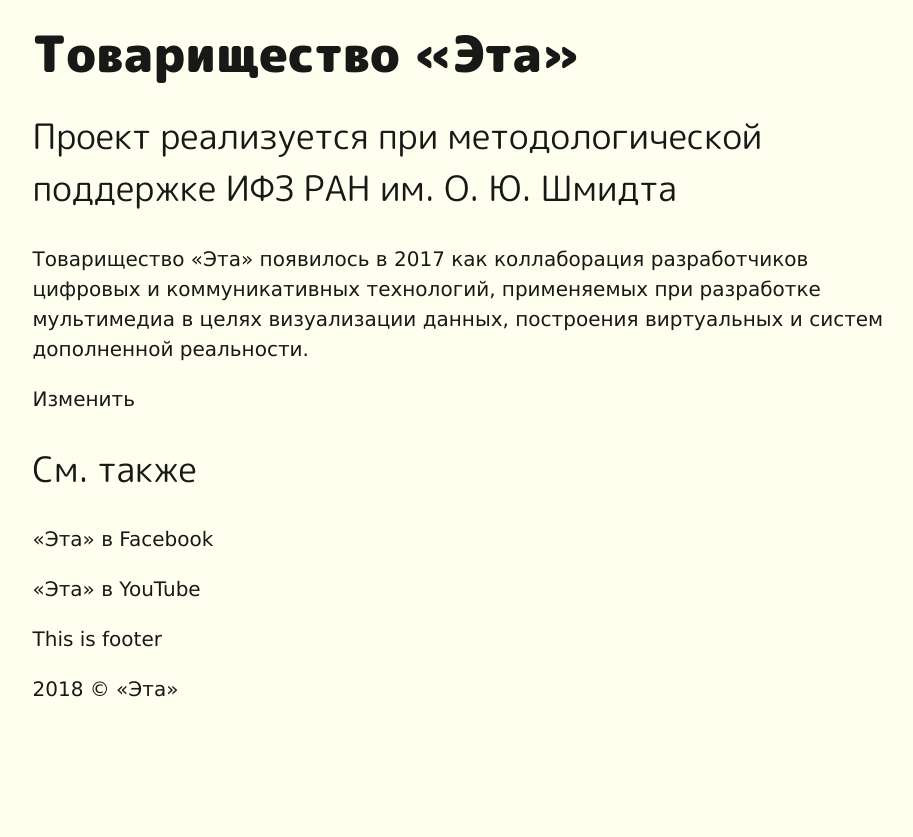
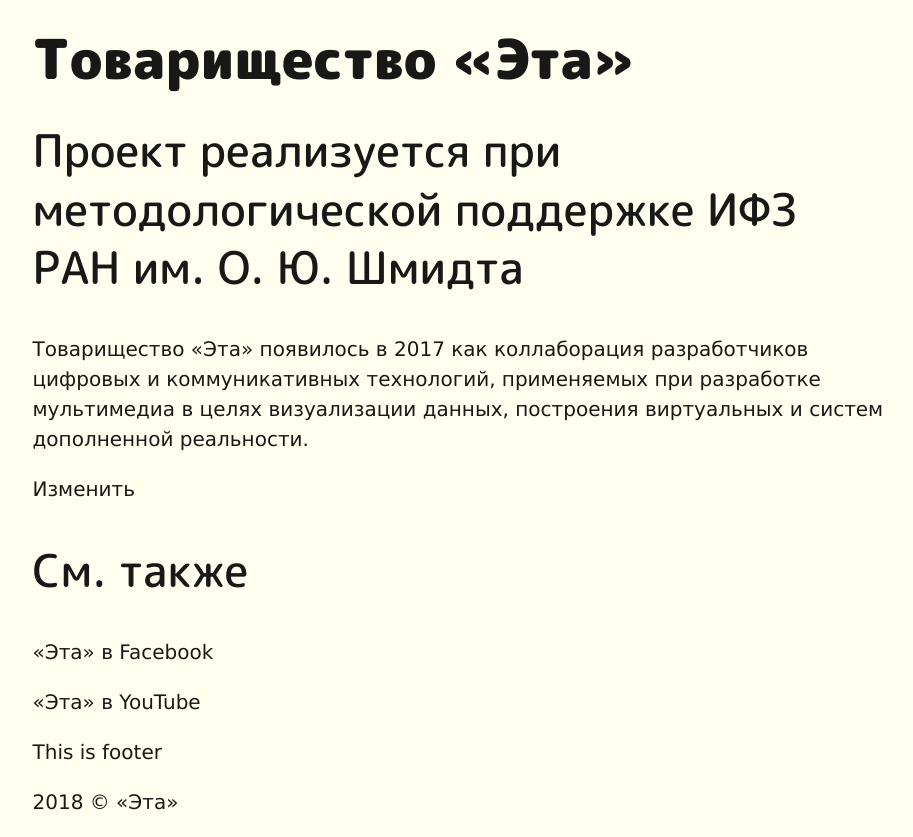
Before and after one commit to indexmod/eta.ga, a Jekyll site: the page built from index.md, in a window 1280 px wide. Shown: the part 483-1320 px from the top of the page, without its empty margins (199-1112 px from the left). Built offline with Jekyll 4.4.1, drawn with Linux system fonts in a browser that asks for light colours; before the commit the page ends 1207 px from its top, so only the background shows below that.

Commit message:
Update style.scss

```diff
--- a/assets/css/style.scss
+++ b/assets/css/style.scss
@@ -23,16 +23,16 @@ body {
  h1 {
      font-family: 'M PLUS Rounded 1c', sans-serif;
      font-weight: 900;
-     font-size: 50px;
+     font-size: 55px;
      color: black;
      line-height: 0.9em;
 }
  h2 {
      font-family: 'M PLUS Rounded 1c', sans-serif;
-     font-weight: 400;
-     font-size: 35px;
+     font-weight: 500;
+     font-size: 45px;
      color: black;
-     line-height: 1.5em;
+     line-height: 1.3em;
 }
 
  h3 {
```
